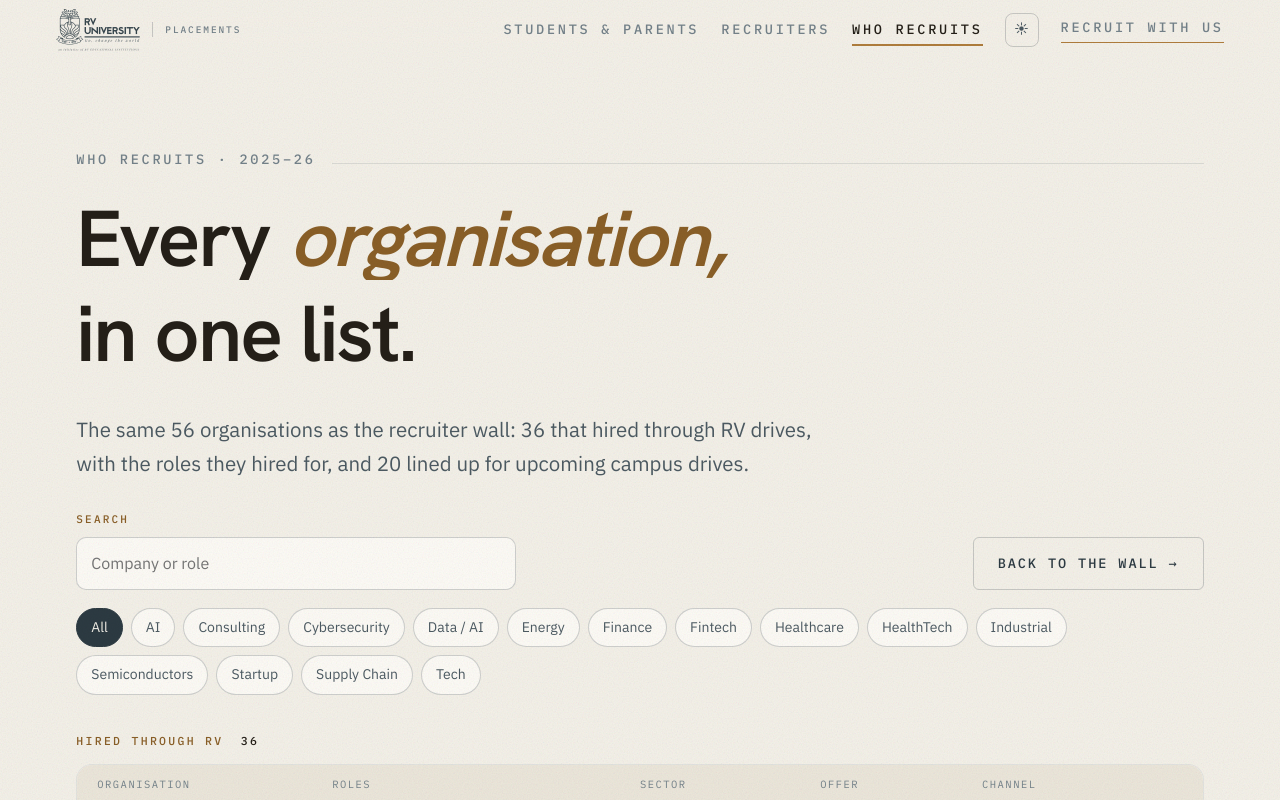
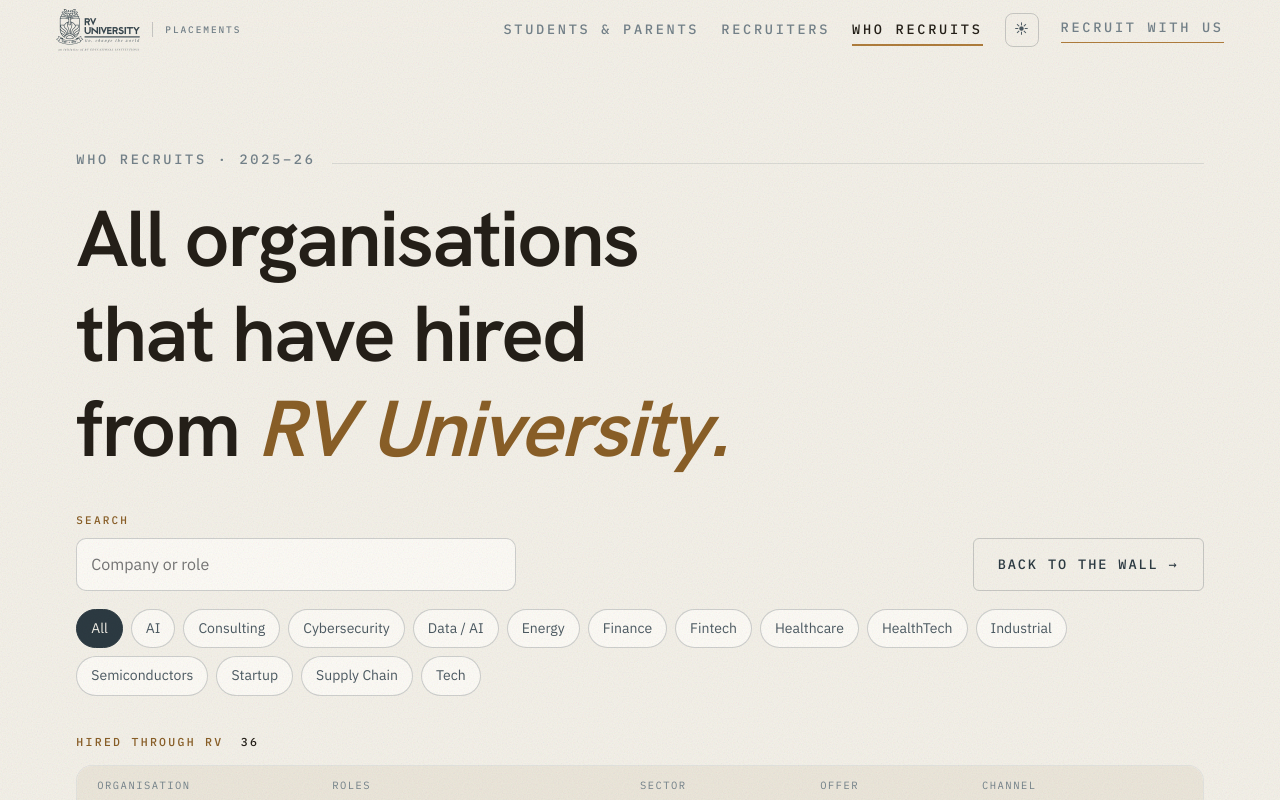
Before and after one commit to BaconKage/rvu-placements-revamp, a React (Vite) app: page /recruiters/list in a window 1280 px wide. Shown: the top 800 px of the page. Built offline with nearby package versions, Linux system fonts and the light colour scheme; a web font is replaced by a local one.

Commit message:
List page heading: all organisations that have hired from RV University

```diff
--- a/src/pages/RecruiterList.css
+++ b/src/pages/RecruiterList.css
@@ -1,8 +1,9 @@
 /* ---- recruiters as a plain list: the wall's organisations, for reading and searching ----
    base.css loads after this file, so rules on elements that also carry .mono / .lede / .serif sit under .rl. */
 .rl-head { padding-block: clamp(40px, 7vw, 88px) clamp(24px, 3vw, 36px); }
-.rl .rl-title { font-size: var(--step-4); color: var(--ink); line-height: 1.02; max-width: 16ch; }
-.rl .rl-lede { margin-top: clamp(16px, 2vw, 24px); max-width: 60ch; }
+.rl .rl-title { font-size: var(--step-4); color: var(--ink); line-height: 1.02; max-width: 18ch; }
+/* each word is clipped for its reveal; give descenders (g, y) room so they aren't cut off */
+.rl-title .words .w { padding-bottom: 0.14em; margin-bottom: -0.14em; }
 
 .rl-tools { display: flex; flex-wrap: wrap; align-items: flex-end; justify-content: space-between; gap: 16px; margin-top: 28px; }
 .rl-search { display: flex; flex-direction: column; gap: 8px; flex: 1 1 280px; max-width: 440px; }
--- a/src/pages/RecruiterList.jsx
+++ b/src/pages/RecruiterList.jsx
@@ -43,11 +43,7 @@
     <main className="aud rl">
       <header className="wrap rl-head">
         <Eyebrow>Who recruits · 2025–26</Eyebrow>
-        <h1 className="serif rl-title"><Words text="Every organisation, in one list." hi={new Set([1])} /></h1>
-        <p className="lede rl-lede">
-          The same {HIRED.length + PIPELINE.length} organisations as the recruiter wall: {HIRED.length} that hired
-          through RV drives, with the roles they hired for, and {PIPELINE.length} lined up for upcoming campus drives.
-        </p>
+        <h1 className="serif rl-title"><Words text="All organisations that have hired from RV University." hi={new Set([6, 7])} /></h1>
         <div className="rl-tools">
           <label className="rl-search">
             <span className="mono">Search</span>
```
